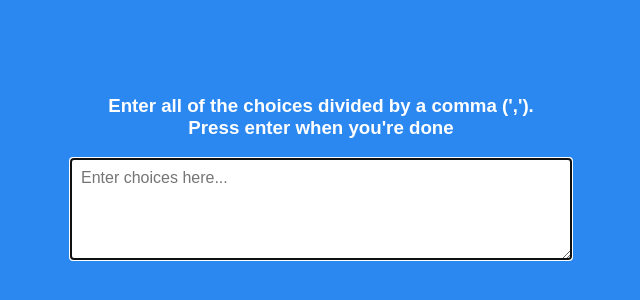
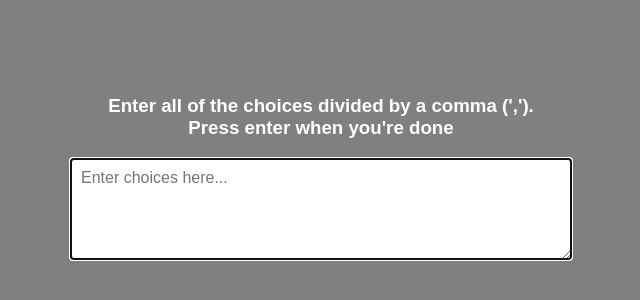
Before and after one commit to HariniKancharla/RandomChoicePicker, a plain HTML site: page index.html in a window 1280 px wide. Shown: the part 218-518 px from the top of the page, without its empty margins (319-959 px from the left). Drawn offline with Linux system fonts and the light colour scheme; a web font is replaced by a local one.

Commit message:
Update style.css

```diff
--- a/style.css
+++ b/style.css
@@ -5,7 +5,7 @@
 }
 
 body {
-  background-color: #2b88f0;
+  background-color: grey;
   font-family: 'Muli', sans-serif;
   display: flex;
   flex-direction: column;
```
